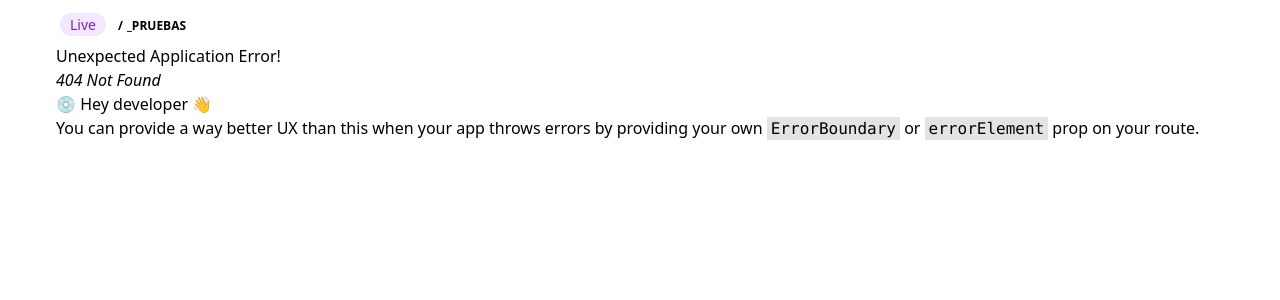
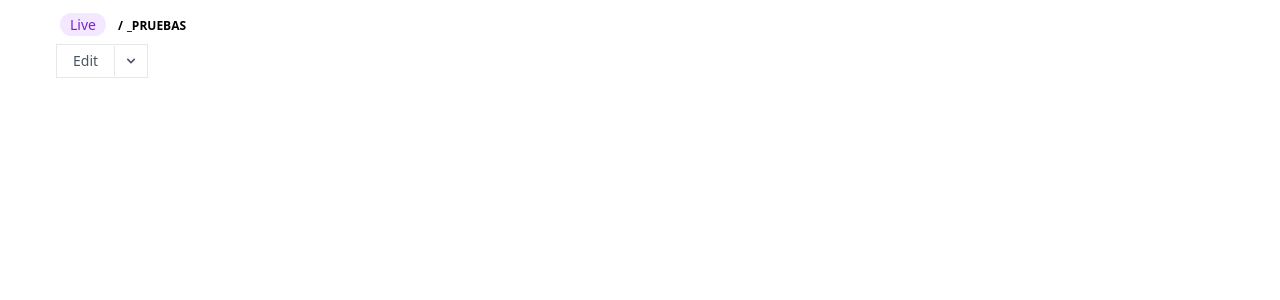
Before and after one commit to Martogramer/interface-react-vite-shadcdn, a React (Vite) app: page /_PRUEBAS in a window 1280 px wide. Before the commit this address had no page. Shown: the top 300 px of the page. Built offline with nearby package versions, Linux system fonts and the light colour scheme.

Commit message:
"Added new route for '/_PRUEBAS' with CustomComponents element"

```diff
--- /dev/null
+++ b/src/components/_Customs2024/dropdown/dropdownSimple/DropdownButton.tsx
@@ -0,0 +1,25 @@
+import React from 'react';
+
+interface DropdownButtonProps {
+  onClick: () => void;
+}
+
+const DropdownButton: React.FC<DropdownButtonProps> = ({ onClick }) => (
+  <button className="h-full p-2 text-gray-600 hover:bg-gray-50 hover:text-gray-700" onClick={onClick}>
+    <span className="sr-only">Menu</span>
+    <svg
+      xmlns="http://www.w3.org/2000/svg"
+      className="h-4 w-4"
+      viewBox="0 0 20 20"
+      fill="currentColor"
+    >
+      <path
+        fillRule="evenodd"
+        d="M5.293 7.293a1 1 0 011.414 0L10 10.586l3.293-3.293a1 1 0 111.414 1.414l-4 4a1 1 0 01-1.414 0l-4-4a1 1 0 010-1.414z"
+        clipRule="evenodd"
+      />
+    </svg>
+  </button>
+);
+
+export default DropdownButton;
--- /dev/null
+++ b/src/components/_Customs2024/dropdown/dropdownSimple/DropdownItem.tsx
@@ -0,0 +1,48 @@
+import React from 'react';
+
+interface DropdownItemProps {
+  label: string;
+  href?: string;
+  onClick?: () => void;
+  type?: 'button' | 'link';
+}
+
+const DropdownItem: React.FC<DropdownItemProps> = ({ label, href, onClick, type = 'link' }) => {
+  if (type === 'button') {
+    return (
+      <button
+        className="flex w-full items-center gap-2 rounded-lg px-4 py-2 text-sm text-red-700 hover:bg-red-50"
+        onClick={onClick}
+        role="menuitem"
+      >
+        <svg
+          xmlns="http://www.w3.org/2000/svg"
+          className="h-4 w-4"
+          fill="none"
+          viewBox="0 0 24 24"
+          stroke="currentColor"
+          strokeWidth="2"
+        >
+          <path
+            strokeLinecap="round"
+            strokeLinejoin="round"
+            d="M19 7l-.867 12.142A2 2 0 0116.138 21H7.862a2 2 0 01-1.995-1.858L5 7m5 4v6m4-6v6m1-10V4a1 1 0 00-1-1h-4a1 1 0 00-1 1v3M4 7h16"
+          />
+        </svg>
+        {label}
+      </button>
+    );
+  }
+
+  return (
+    <a
+      href={href}
+      className="block rounded-lg px-4 py-2 text-sm text-gray-500 hover:bg-gray-50 hover:text-gray-700"
+      role="menuitem"
+    >
+      {label}
+    </a>
+  );
+};
+
+export default DropdownItem;
--- /dev/null
+++ b/src/components/_Customs2024/dropdown/dropdownSimple/DropdownMenu.tsx
@@ -0,0 +1,41 @@
+import React, { useState } from 'react';
+import DropdownButton from './DropdownButton';
+import DropdownItem from './DropdownItem';
+
+interface DropdownMenuProps {
+  items: { label: string; href?: string; onClick?: () => void; type?: 'button' | 'link' }[];
+}
+
+const DropdownMenu: React.FC<DropdownMenuProps> = ({ items }) => {
+  const [isOpen, setIsOpen] = useState(false);
+
+  return (
+    <div className="relative">
+      <div className="inline-flex items-center overflow-hidden rounded-md border bg-white">
+        <a
+          href="#"
+          className="border-e px-4 py-2 text-sm/none text-gray-600 hover:bg-gray-50 hover:text-gray-700"
+        >
+          Edit
+        </a>
+
+        <DropdownButton onClick={() => setIsOpen(!isOpen)} />
+      </div>
+
+      {isOpen && (
+        <div
+          className="absolute end-0 z-10 mt-2 w-56 rounded-md border border-gray-100 bg-white shadow-lg"
+          role="menu"
+        >
+          <div className="p-2">
+            {items.map((item, index) => (
+              <DropdownItem key={index} {...item} />
+            ))}
+          </div>
+        </div>
+      )}
+    </div>
+  );
+};
+
+export default DropdownMenu;
--- /dev/null
+++ b/src/pages/_PRUEBAS/CustomComponents.tsx
@@ -0,0 +1,30 @@
+import DropdownMenu from "@/components/_Customs2024/dropdown/dropdownSimple/DropdownMenu";
+import React from "react";
+
+type ItemType = {
+  label: string;
+  href?: string;
+  onClick?: () => void;
+  type?: "button" | "link";
+};
+
+const menuItems: ItemType[] = [
+  { label: "View on Storefront", href: "#" },
+  { label: "View Warehouse Info", href: "#" },
+  { label: "Duplicate Product", href: "#" },
+  { label: "Unpublish Product", href: "#" },
+  {
+    label: "Delete Product",
+    onClick: () => alert("Product Deleted"),
+    type: "button",
+  },
+];
+const CustomComponents: React.FC = () => {
+  return (
+    <>
+      <DropdownMenu items={menuItems} />
+    </>
+  );
+};
+
+export default CustomComponents;
```
Also changed, not shown: src/routes/createRouter.tsx (+11 -0 lines).
